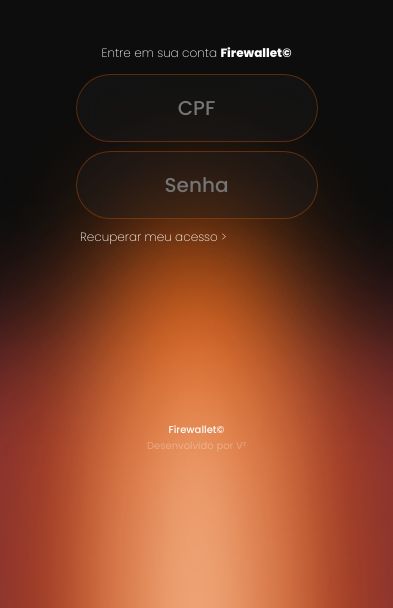
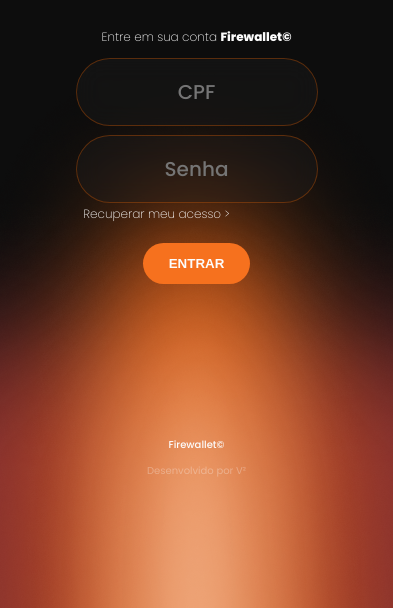
Before and after one commit to mkviniciuz/firewallet-project, an Electron app: page app/index.html in a window 393 px wide. Shown: the part 236-844 px from the top of the page. Drawn offline with Linux system fonts and the light colour scheme.

Commit message:
Login button

```diff
--- a/app/index.html
+++ b/app/index.html
@@ -12,11 +12,12 @@
         <p style="font-weight: 200; font-size: 12px;">Entre em sua conta <b style="font-weight: 800;">Firewallet©</b></bold></p>
          <input id="cpf" type="text" maxlength="14" placeholder="CPF">
          <input id="password" type="password" maxlength="14" placeholder="Senha">
+         <a><p style="font-weight: 200; font-size: 12px; margin-right: 80px;">Recuperar meu acesso ></p></a>
       </main>
-      <a><p style="font-weight: 200; font-size: 12px; float: left; margin-left: 80px;">Recuperar meu acesso ></p></a>
+      <button id="login-button">ENTRAR</button>
       <footer>
         <h3 style="font-size: 10px; margin-bottom: 0px;">Firewallet©</h3>
-        <p style="font-size: 10px; font-weight: 400; opacity: 0.3;margin-top: 0px;">Desenvolvido por V²</p>
+        <p style="font-size: 10px; font-weight: 400; opacity: 0.3;margin-bottom: -15px;">Desenvolvido por V²</p>
       </footer>
     </div>
 
--- a/app/style.css
+++ b/app/style.css
@@ -17,6 +17,7 @@
     display: flex;
     flex-direction: column;
     justify-content: space-between;
+    align-items: center;
 }
 
 h3 {
@@ -46,6 +47,7 @@
     backdrop-filter: blur(12px);
     text-align: center;
     border: 1px solid rgba(255, 106, 0, 0.3);
+    margin-bottom: -10px;
 }
 
 #cpf {
@@ -71,3 +73,26 @@
     align-items: center;
     margin-bottom: -165px;
 }
+
+#login-button {
+    display: flex;
+    flex-direction: column;
+    justify-content: center;
+    align-items: center;
+    width: 107px;
+    height: 41px;
+    background: #F6711E;
+    color: #fcfcfc;
+    font-weight: 600;
+    border-radius: 50px;
+    border: none;
+    margin-top: 30px;
+    transition: 0.9s;
+
+}
+
+#login-button:hover {
+    transition: 0.45s ease-in-out;
+    cursor: pointer;
+    box-shadow: 0px 10px 10px 0px #ffcb2f2c;
+}
```
